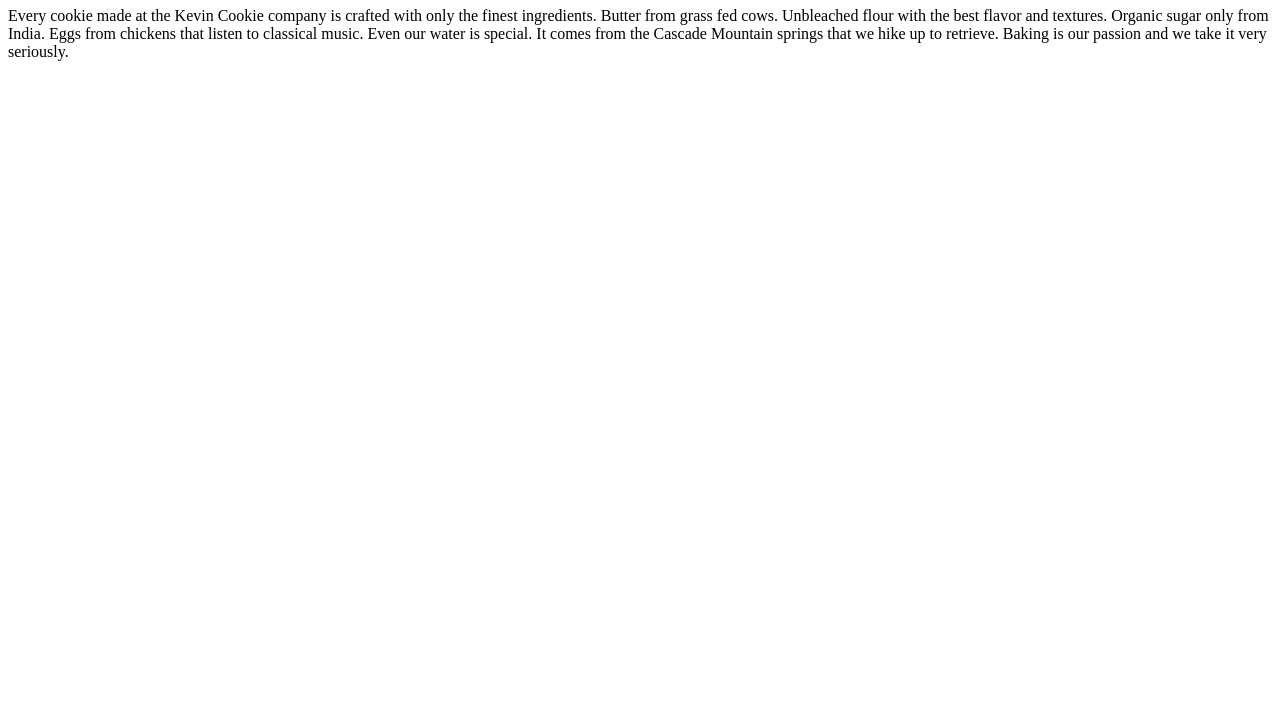
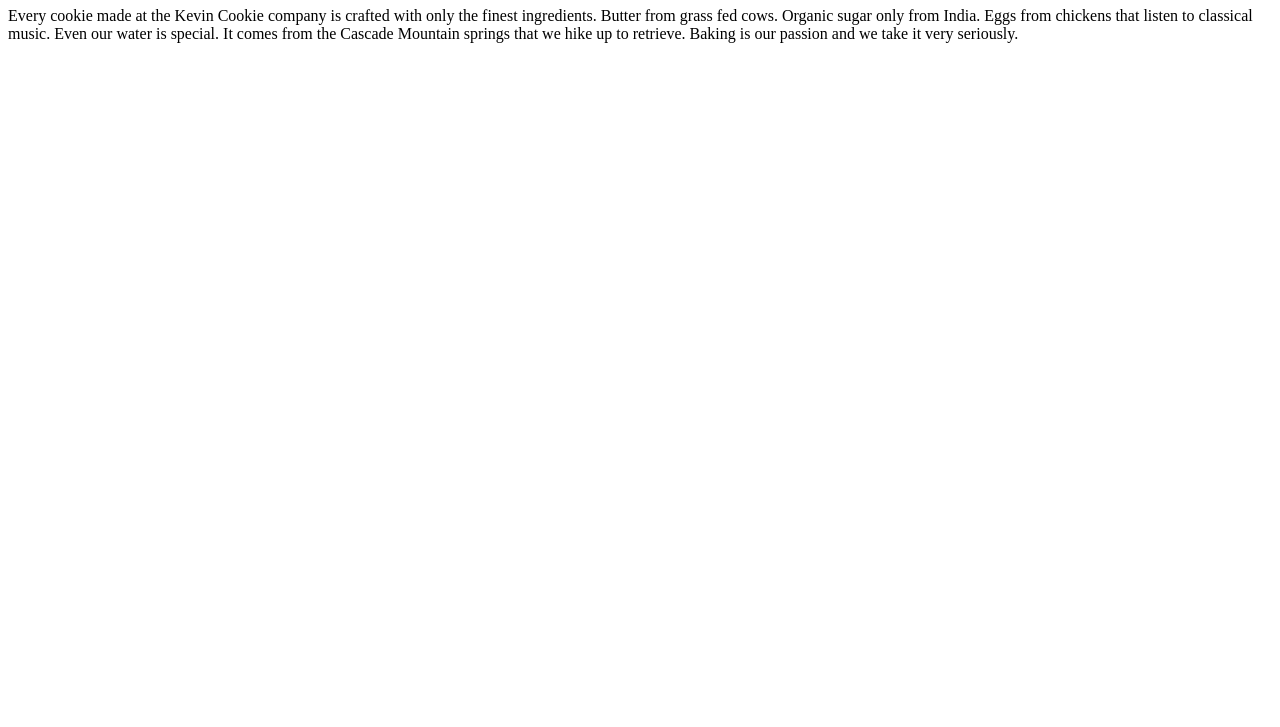
Before and after one commit to stavvvv/test, a plain HTML site: page index.htm in a window 1280 px wide. Shown: the part 73-800 px from the top of the page. Drawn offline with Linux system fonts and the light colour scheme.

Commit message:
update cookies

```diff
--- a/index.htm
+++ b/index.htm
@@ -3,7 +3,7 @@
 <body>
 
 <h1>Deliciousness in every bite!</h1>
-<p>Every cookie made at the Kevin Cookie company is crafted with only the finest ingredients. Butter from grass fed cows. Unbleached flour with the best flavor and textures. Organic sugar only from India. Eggs from chickens that listen to classical music. Even our water is special. It comes from the Cascade Mountain springs that we hike up to retrieve. Baking is our passion and we take it very seriously.</p>
+<p>Every cookie made at the Kevin Cookie company is crafted with only the finest ingredients. Butter from grass fed cows. Organic sugar only from India. Eggs from chickens that listen to classical music. Even our water is special. It comes from the Cascade Mountain springs that we hike up to retrieve. Baking is our passion and we take it very seriously.</p>
 
 </body>
 </html>
```
